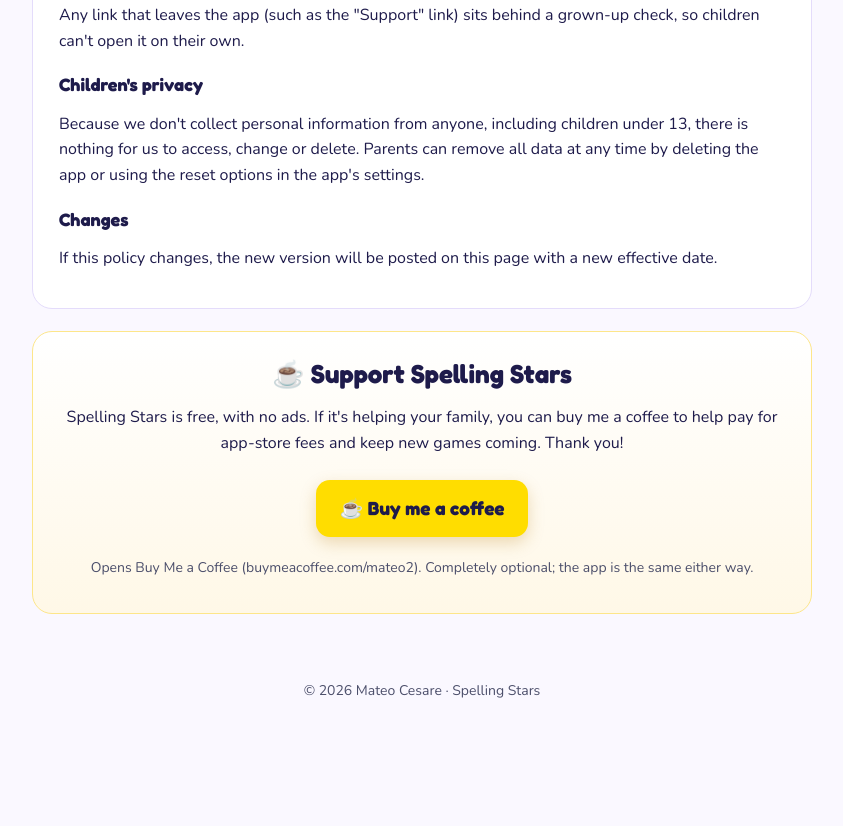
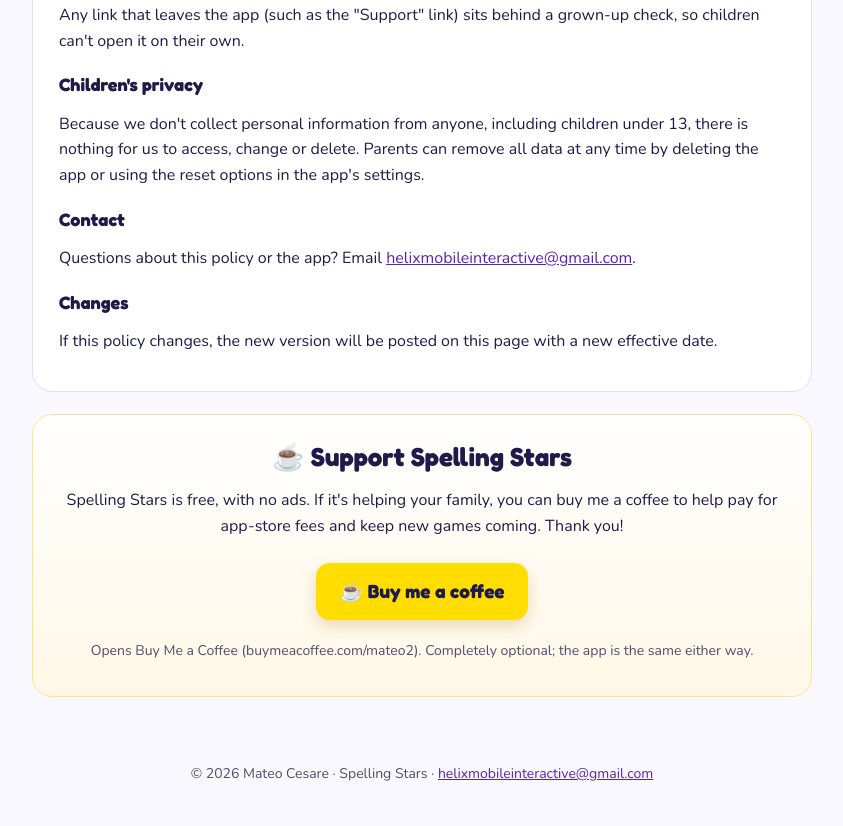
Before and after one commit to Cesare924/spelling-arcade, a website: page website/index.html in a window 1280 px wide. Shown: the part 1901-2727 px from the top of the page, without its empty margins (218-1061 px from the left). Before the commit the page ends 2643 px from the top, so only its background shows below. Drawn offline with nearby package versions, Linux system fonts and the light colour scheme.

Commit message:
Privacy policy: contact email

```diff
--- a/website/index.html
+++ b/website/index.html
@@ -78,6 +78,8 @@
     <p>Any link that leaves the app (such as the "Support" link) sits behind a grown-up check, so children can't open it on their own.</p>
     <h3>Children's privacy</h3>
     <p>Because we don't collect personal information from anyone, including children under 13, there is nothing for us to access, change or delete. Parents can remove all data at any time by deleting the app or using the reset options in the app's settings.</p>
+    <h3>Contact</h3>
+    <p>Questions about this policy or the app? Email <a href="mailto:helixmobileinteractive@gmail.com">helixmobileinteractive@gmail.com</a>.</p>
     <h3>Changes</h3>
     <p>If this policy changes, the new version will be posted on this page with a new effective date.</p>
   </section>
@@ -89,6 +91,6 @@
     <p class="muted" style="font-size:14px">Opens Buy Me a Coffee (buymeacoffee.com/mateo2). Completely optional; the app is the same either way.</p>
   </section>
 </main>
-<footer>© 2026 Mateo Cesare · Spelling Stars</footer>
+<footer>© 2026 Mateo Cesare · Spelling Stars · <a href="mailto:helixmobileinteractive@gmail.com">helixmobileinteractive@gmail.com</a></footer>
 </body>
 </html>
```
